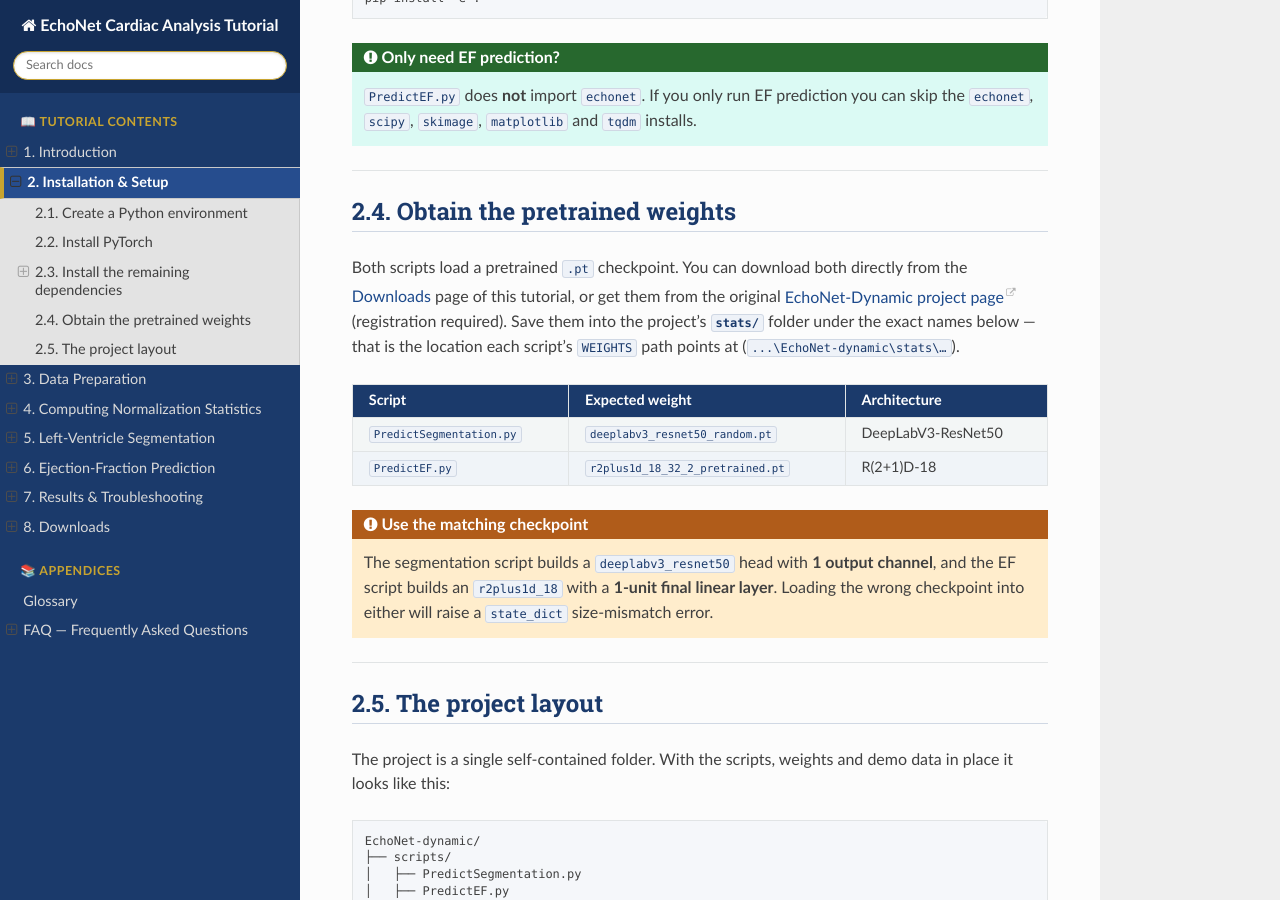
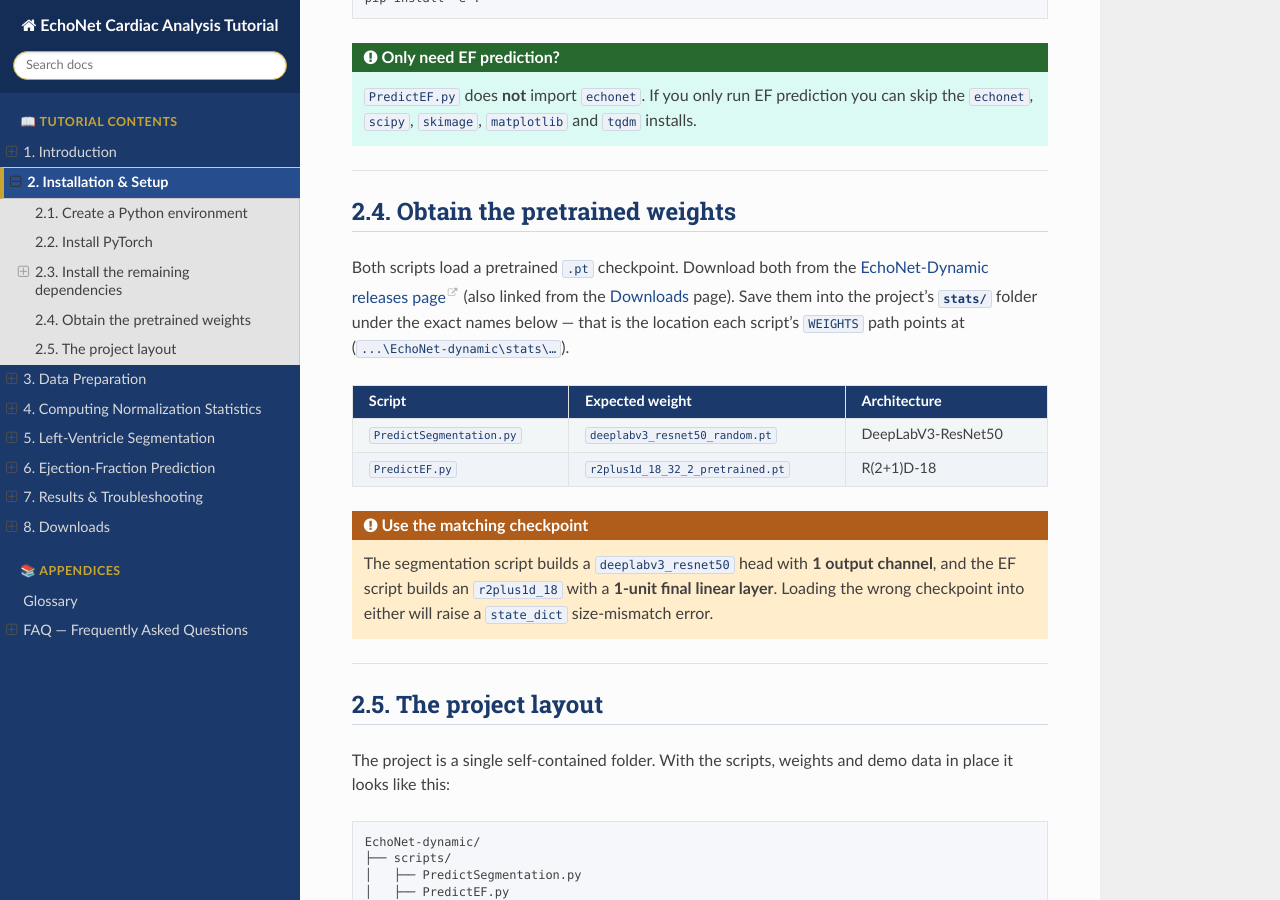
Before and after one commit to zhuoqun/Segmentation-and-EF-prediction, a Sphinx documentation site: the page built from sphinx/sphinx/source/chapters/02_installation.md, in a window 1280 px wide and 900 px high, scrolled down 1918 px. Built offline with Sphinx 7.4.7 and the Read the Docs theme 3.1.0, drawn with Linux system fonts in a browser that asks for light colours.

Commit message:
docs: point remaining weight links (02_installation, faq) to GitHub releases
Co-Authored-By: Claude Opus 4.8 <noreply@anthropic.com>

```diff
--- a/sphinx/sphinx/source/chapters/02_installation.md
+++ b/sphinx/sphinx/source/chapters/02_installation.md
@@ -90,12 +90,11 @@ can skip the `echonet`, `scipy`, `skimage`, `matplotlib` and `tqdm` installs.
 
 ## Obtain the pretrained weights
 
-Both scripts load a pretrained `.pt` checkpoint. You can download both directly from the
-[Downloads](08_downloads) page of this tutorial, or get them from the original
-[EchoNet-Dynamic project page](https://echonet.github.io/dynamic/) (registration
-required). Save them into the project's **`stats/`** folder under the exact names
-below — that is the location each script's `WEIGHTS` path points at
-(`...\EchoNet-dynamic\stats\…`).
+Both scripts load a pretrained `.pt` checkpoint. Download both from the
+[EchoNet-Dynamic releases page](https://github.com/echonet/dynamic/releases)
+(also linked from the [Downloads](08_downloads) page). Save them into the
+project's **`stats/`** folder under the exact names below — that is the location
+each script's `WEIGHTS` path points at (`...\EchoNet-dynamic\stats\…`).
 
 | Script | Expected weight | Architecture |
 |--------|-----------------|--------------|
```
Also changed, not shown: sphinx/sphinx/source/appendix/faq.md (+3 -3 lines), sphinx/sphinx/source/downloads/weights/README.txt (deleted, +0 -11 lines).
